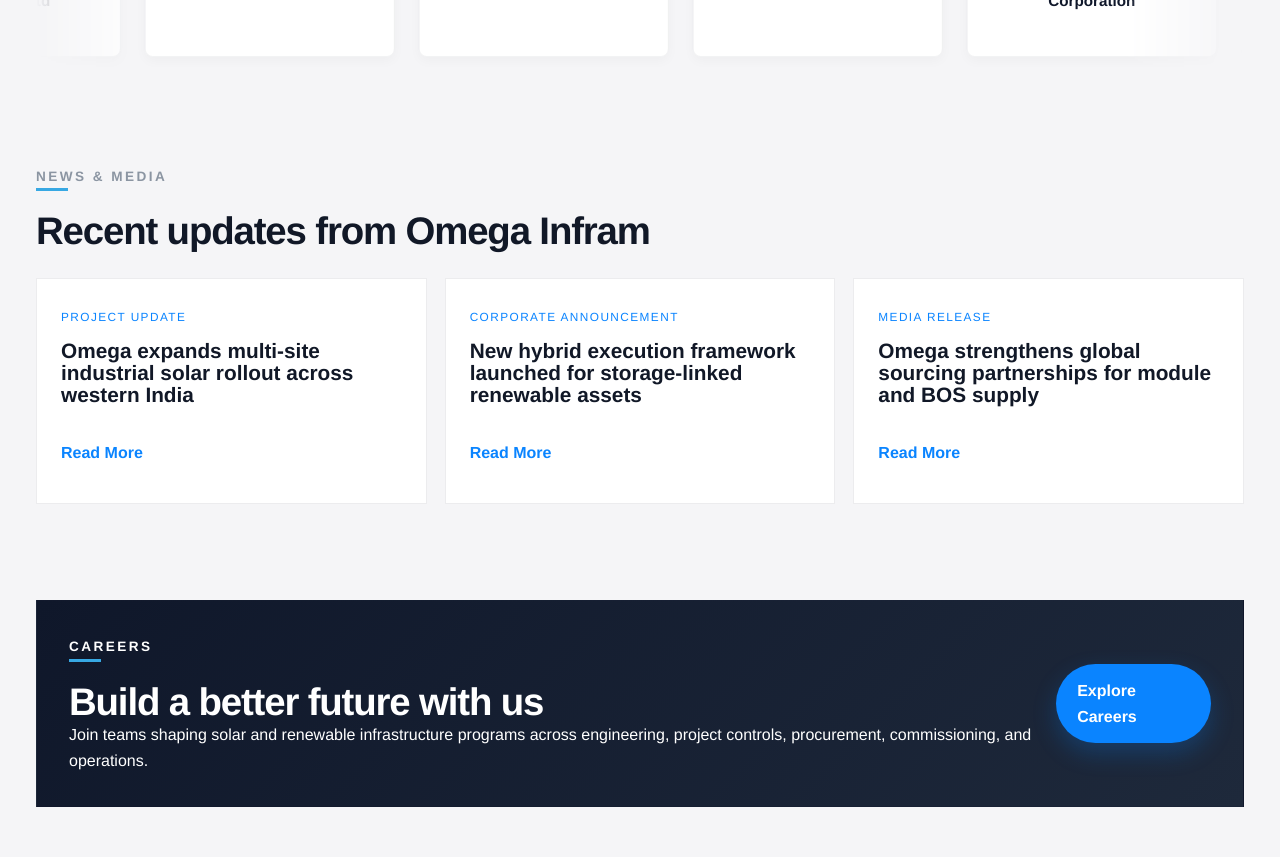
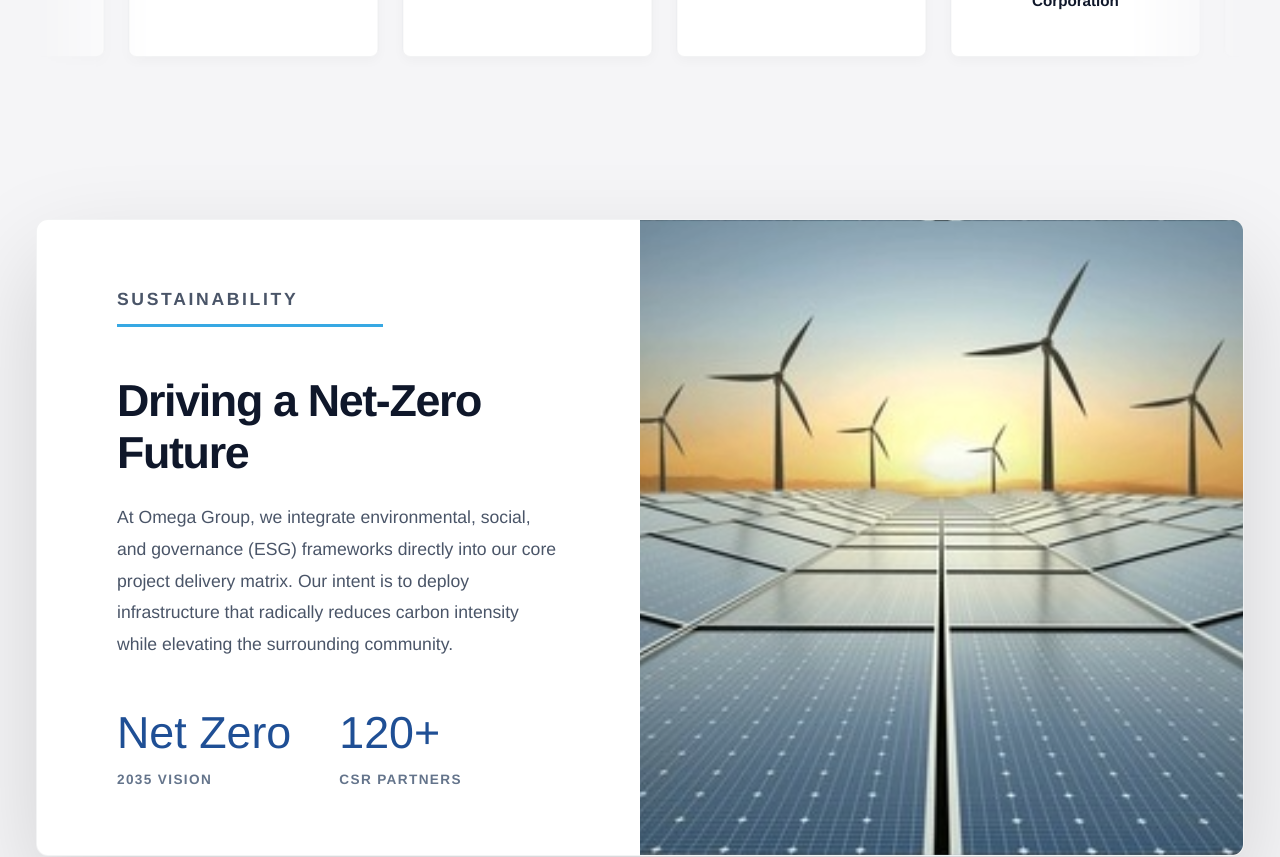
Before and after one commit to Techfirst123/omegainfram, a React (Vite) app: page / in a window 1280 px wide. Shown: the part 3280-4137 px from the top of the page. Built offline with nearby package versions, Linux system fonts and the light colour scheme.

Commit message:
Add premium dedicated Sustainability section with matching corporate aesthetic and shadow overlays

```diff
--- a/src/App.css
+++ b/src/App.css
@@ -1263,6 +1263,84 @@
   margin-top: 12px;
 }
 
+/* --- Sustainability Section --- */
+.sustainability-section {
+  margin-top: 56px;
+}
+
+.sustainability-card {
+  display: grid;
+  grid-template-columns: 1fr 1fr;
+  background: #ffffff;
+  border-radius: 12px;
+  overflow: hidden;
+  box-shadow: 0 40px 100px rgba(0, 0, 0, 0.15);
+  border: 1px solid rgba(15, 23, 42, 0.05);
+  min-height: 480px;
+}
+
+.sustainability-content {
+  padding: 64px 80px;
+  display: flex;
+  flex-direction: column;
+  justify-content: center;
+}
+
+.sustainability-content h2 {
+  color: #0f172a;
+  font-size: clamp(2.2rem, 3.5vw, 3.2rem);
+  font-weight: 700;
+  margin-bottom: 24px;
+  line-height: 1.15;
+}
+
+.sustainability-content p {
+  color: #4a5568;
+  font-size: 1.1rem;
+  line-height: 1.8;
+  margin-bottom: 48px;
+}
+
+.sustainability-stats {
+  display: flex;
+  gap: 48px;
+}
+
+.sustainability-stats strong {
+  display: block;
+  font-size: 2.8rem;
+  color: #1f4f95;
+  line-height: 1.1;
+  font-weight: 300;
+  margin-bottom: 8px;
+}
+
+.sustainability-stats span {
+  color: #64748b;
+  font-size: 0.85rem;
+  text-transform: uppercase;
+  letter-spacing: 0.1em;
+  font-weight: 600;
+}
+
+.sustainability-image {
+  background-size: cover;
+  background-position: center;
+  min-height: 100%;
+}
+
+@media (max-width: 1000px) {
+  .sustainability-card {
+    grid-template-columns: 1fr;
+  }
+  .sustainability-image {
+    min-height: 350px;
+  }
+  .sustainability-content {
+    padding: 48px 32px;
+  }
+}
+
 @media (max-width: 700px) {
   .topbar {
     padding-left: 18px;
--- a/src/App.tsx
+++ b/src/App.tsx
@@ -432,6 +432,30 @@
           </div>
         </section>
 
+        <section className="sustainability-section section-shell" id="sustainability">
+          <div className="sustainability-card">
+            <div className="sustainability-content">
+              <p className="hero-kicker">Sustainability</p>
+              <h2>Driving a Net-Zero Future</h2>
+              <p>
+                At Omega Group, we integrate environmental, social, and governance (ESG) frameworks directly into our core project delivery matrix.
+                Our intent is to deploy infrastructure that radically reduces carbon intensity while elevating the surrounding community.
+              </p>
+              <div className="sustainability-stats">
+                <div>
+                  <strong>Net Zero</strong>
+                  <span>2035 Vision</span>
+                </div>
+                <div>
+                  <strong>120+</strong>
+                  <span>CSR Partners</span>
+                </div>
+              </div>
+            </div>
+            <div className="sustainability-image" style={{ backgroundImage: `url('/hybrid-energy.png')` }}></div>
+          </div>
+        </section>
+
         <section className="news-section section-shell" id="news">
           <div className="section-head">
             <p className="section-kicker">News &amp; Media</p>
```
